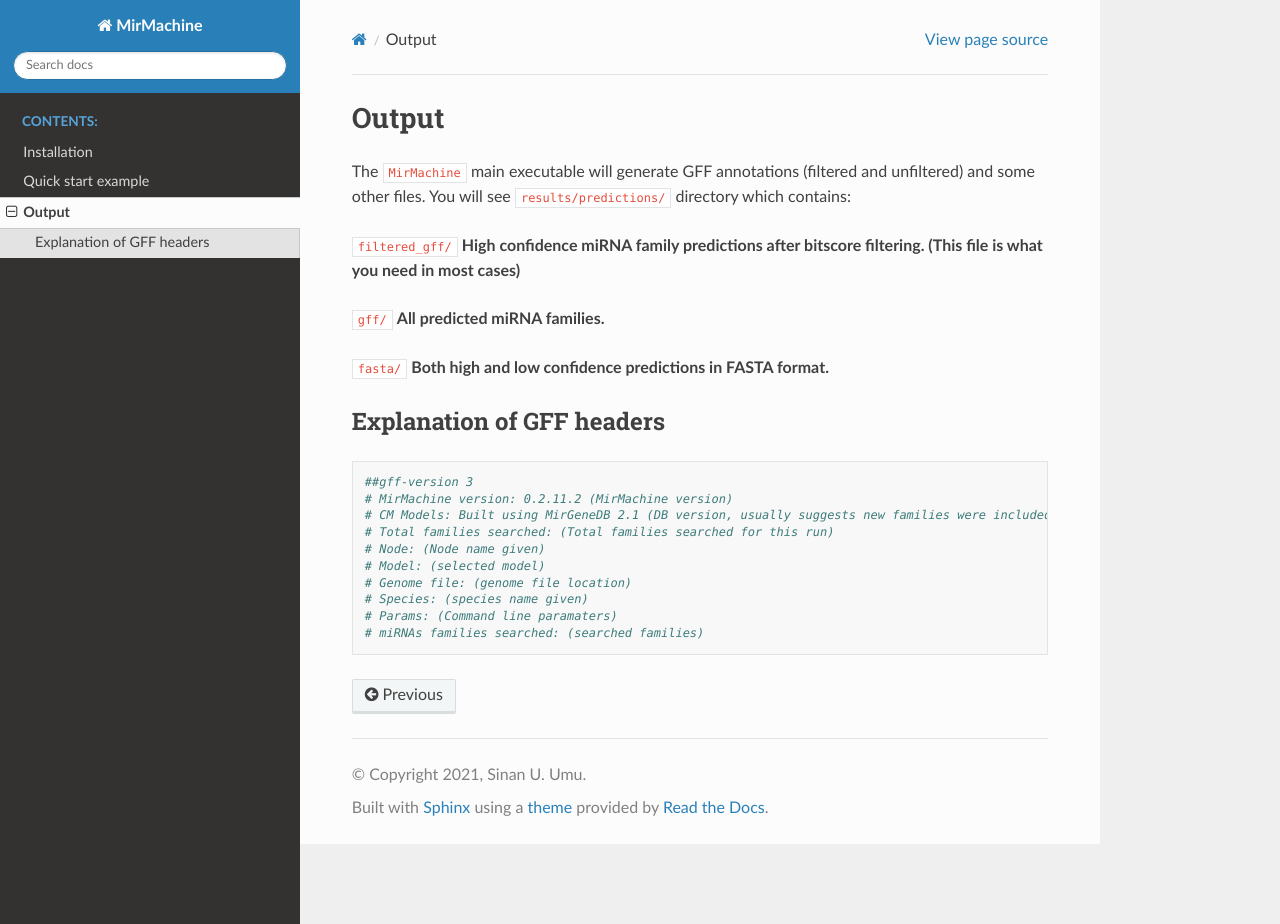
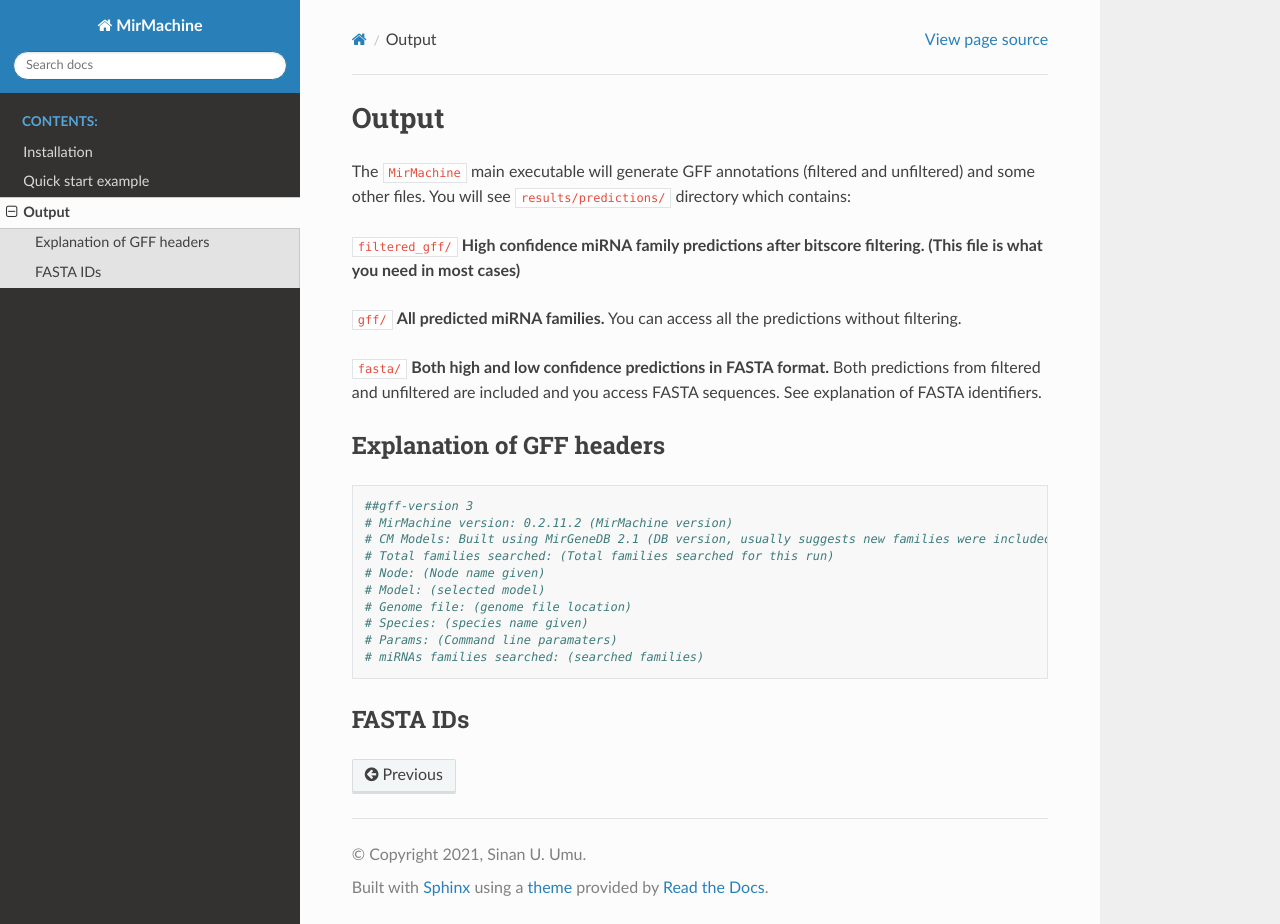
Before and after one commit to sinanugur/MirMachine, a Sphinx documentation site: the page built from docs/output.md, in a window 1280 px wide and 924 px high. Built offline with Sphinx 7.4.7 and the Read the Docs theme 2.0.0, drawn with Linux system fonts in a browser that asks for light colours.

Commit message:
Update output.md

````diff
--- a/docs/output.md
+++ b/docs/output.md
@@ -5,12 +5,12 @@
 
 `filtered_gff/` __High confidence miRNA family predictions after bitscore filtering. (This file is what you need in most cases)__
 
-`gff/` __All predicted miRNA families.__
+`gff/` __All predicted miRNA families.__  You can access all the predictions without filtering.
 
-`fasta/` __Both high and low confidence predictions in FASTA format.__
+`fasta/` __Both high and low confidence predictions in FASTA format.__  Both predictions from filtered and unfiltered are included and you access FASTA sequences. See explanation of FASTA identifiers.
 
 
-### Explanation of GFF headers
+## Explanation of GFF headers
 
 ```
 ##gff-version 3
@@ -24,3 +24,5 @@
 # Params: (Command line paramaters)
 # miRNAs families searched: (searched families)
 ```
+
+## FASTA IDs
````
